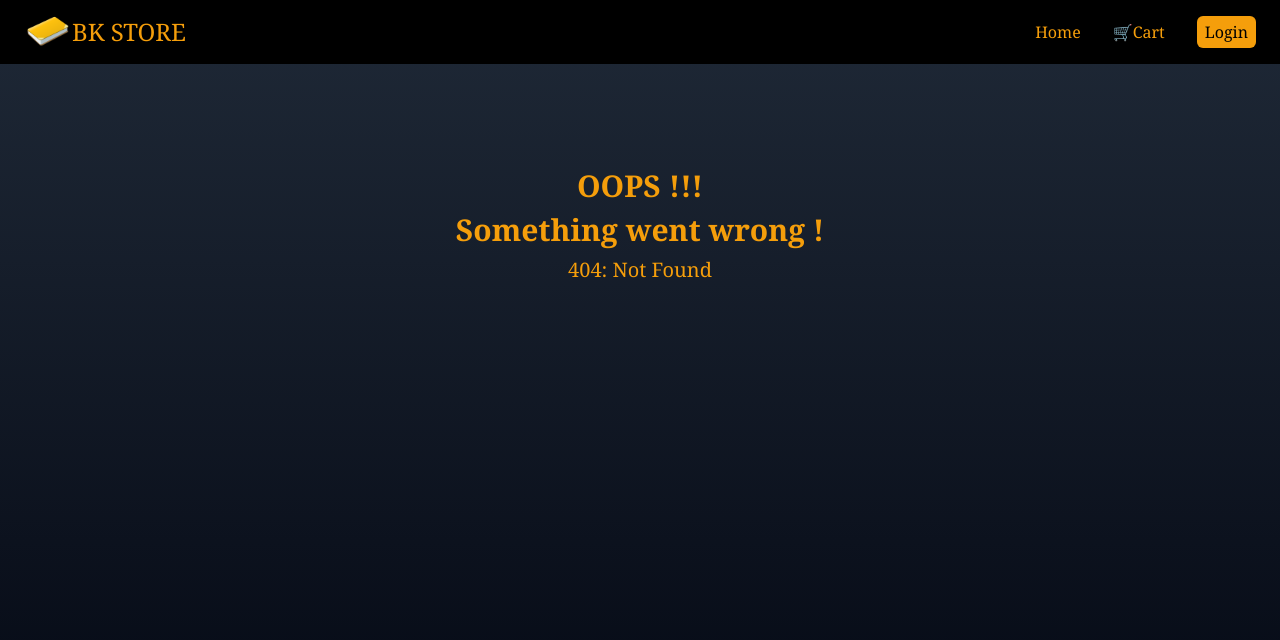
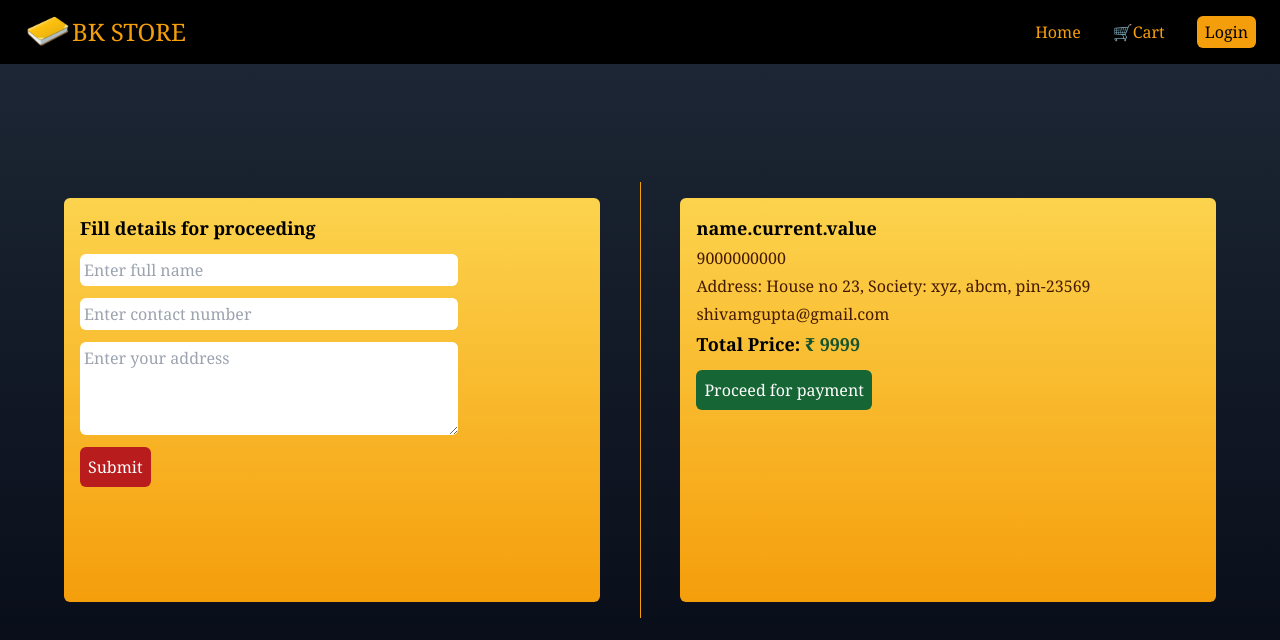
Before and after one commit to shivamgupta1830/book-store-react, a React (Create React App) app: page /checkout in a window 1280 px wide. Before the commit this address had no page. Shown: the top 640 px of the page. Built offline with nearby package versions, Linux system fonts and the light colour scheme.

Commit message:
checkout

```diff
--- a/src/App.js
+++ b/src/App.js
@@ -9,13 +9,13 @@
 import { Provider } from "react-redux";
 
 import appStore from "./utils/appStore";
+import Checkout from "./components/Checkout";
 
 function App() {
   return (
     <div>
       <Provider store={appStore}>
         <Header />
-
         <Outlet />
       </Provider>
     </div>
@@ -46,6 +46,10 @@
         path: "/cart",
         element: <Cart />,
       },
+      {
+        path: "/checkout",
+        element: <Checkout />,
+      },
     ],
     errorElement: <Error />,
   },
--- a/src/components/Body.js
+++ b/src/components/Body.js
@@ -4,9 +4,9 @@
 import Shimmer from "./Shimmer";
 
 const Body = () => {
+  const [query, setQuery] = useState();
+
   const [bookData, setBookData] = useState();
-
-  const [query, setQuery] = useState();
 
   useEffect(() => {
     const setDebouncing = setTimeout(() => {
@@ -44,7 +44,7 @@
         >
           <input
             type="text"
-            placeholder="Search book name such as React.."
+            placeholder="Search book title such as React.."
             className="rounded-l-md p-2 w-[78%] bg-black text-amber-500 font-normal text-base"
             onChange={(e) => {
               setQuery(e.target.value);
@@ -52,7 +52,7 @@
             gradient-to-t
             from-gray-950
             to-gray-800
-          ></input>
+          />
           <button
             type="submit"
             className="bg-black text-base font-normal hover:bg-gray-900 active:scale-105 text-amber-500 p-2 rounded-r-md w-[20%] ml-2"
--- a/src/components/BookCard.js
+++ b/src/components/BookCard.js
@@ -34,7 +34,7 @@
           </p>
 
           <Link to={`/book/${id}`}>
-            <button className="bg-black w-full text-amber-500 font-normal py-2 px-4 mt-1  text-sm rounded-md hover:bg-gray-900 hover:scale-105 transition-all">
+            <button className="bg-black w-full text-amber-500 font-normal py-2 px-4 mt-1  text-sm rounded-md hover:shadow-3xl hover:shadow-gray-800 transition-all">
               Details
             </button>
           </Link>
--- a/src/components/BookDetails.js
+++ b/src/components/BookDetails.js
@@ -75,7 +75,7 @@
                     href={link}
                     target="_blank"
                     rel="noopener"
-                    className="bg-amber-800 font-medium underline underline-offset-2 p-1 text-white rounded-md hover:bg-amber-700 transition-all"
+                    className=" font-bold hover:underline hover:underline-offset-2 p-1 text-amber-950 rounded-md transition-all"
                   >
                     know more on google books.
                   </Link>
--- a/src/components/Cart.js
+++ b/src/components/Cart.js
@@ -5,6 +5,7 @@
 import CartItemCard from "./CartItemCard";
 import { useDispatch } from "react-redux";
 import { clearCart } from "../utils/cartSlice";
+import { Link } from "react-router-dom";
 
 const Cart = () => {
   const items = useSelector((store) => store.cart.items);
@@ -21,7 +22,7 @@
           <div className="w-full flex flex-col justify-start items-start gap-2">
             <div className=" w-full flex justify-between">
               <p className="text-2xl text-amber-500 font-semibold ">
-                Your Cart 🛒
+                Your cart 🛒
               </p>
               <button
                 className="bg-red-700 font-normal text-white p-2 rounded-md hover:shadow-3xl hover:shadow-red-600  transition-all"
@@ -40,9 +41,11 @@
               <h5 className="text-lg  text-amber-500  font-bold">
                 Total Price: <span className="text-white">₹ 9999</span>
               </h5>
-              <button className="bg-green-700 font-normal text-white p-2 rounded-md hover:shadow-3xl hover:shadow-green-600 transition-all">
-                Checkout
-              </button>
+              <Link to="/checkout">
+                <button className="bg-green-700 font-normal text-white p-2 rounded-md hover:shadow-3xl hover:shadow-green-600 transition-all">
+                  Checkout
+                </button>
+              </Link>
             </div>
           </div>
         ) : (
--- a/src/components/CartItemCard.js
+++ b/src/components/CartItemCard.js
@@ -1,18 +1,23 @@
 import React from "react";
+import { useDispatch } from "react-redux";
 
 const CartItemCard = ({ item }) => {
+  const dispatch = useDispatch();
   const { volumeInfo, saleInfo } = item;
   const title = volumeInfo?.title ? volumeInfo?.title : "Title Unkown";
   const price = saleInfo?.listPrice?.amount ? saleInfo?.listPrice?.amount : 250;
+  const image = volumeInfo?.imageLinks?.thumbnail
+    ? volumeInfo?.imageLinks?.thumbnail
+    : volumeInfo?.imageLinks?.smallThumbnail;
+
+  const deleteItem = () => {
+    dispatch(deleteItem());
+  };
   return (
     <div className="w-full border-b border-slate-900">
       <div className="flex items-start justify-between px-1 py-2 gap-2">
         <div className="font-serif flex justify-start items-start gap-3">
-          <img
-            src="http://books.google.com/books/publisher/content?id=2HvGDwAAQBAJ&printsec=frontcover&img=1&zoom=5&edge=curl&imgtk=AFLRE70LsZ9qthSvXOOfekpRO-H5yctx-Z-I0sXUnipFJSKKDbrJsmt44KLJdjPTkQVkEck5Oj4iNr9cWfYsw0S0FfW_ORpQHFprcI5ByF5Xda_QzBwm6miIvaaSQ7tFU2R1beD_uIPo&source=gbs_api"
-            alt="cover"
-            className="object-contain size-20"
-          ></img>
+          <img src={image} alt="cover" className="object-contain size-20"></img>
           <div className="flex flex-col justify-start items-start">
             <p className="text-xl font-bold">{title}</p>
             <p className="text-base font-bold text-gray-700">
@@ -28,7 +33,10 @@
             <option value="1">3</option>
             <option value="1">4 (max)</option>
           </select>
-          <button className="bg-transparent text-sm  py-1 px-2 rounded-md hover:shadow-3xl hover:shadow-gray-800 border border-black hover:bg-black hover:text-amber-500 transition-all">
+          <button
+            className="bg-transparent text-sm  py-1 px-2 rounded-md hover:shadow-3xl hover:shadow-gray-800 border border-black hover:bg-black hover:text-amber-500 transition-all"
+            onClick={deleteItem}
+          >
             Delete item
           </button>
         </div>
--- /dev/null
+++ b/src/components/Checkout.js
@@ -0,0 +1,60 @@
+import React, { useRef } from "react";
+
+const Checkout = () => {
+  const name = useRef("Yor name");
+  const contact = useRef("+91 XXXXXXXXXX");
+  const address = useRef(
+    "House no 123, Street no 123, Colony xyz, City abcd , Pin - 222222"
+  );
+  return (
+    <div className=" font-serif flex  justify-center items-center gap-10  w-screen h-screen p-16 bg-gradient-to-t from-gray-950 to-gray-800">
+      <form className=" w-[50%] h-[60%] mx-auto r-0 l-0 flex flex-col justify-start items-start gap-3 bg-gradient-to-t from-amber-500 to-amber-300 p-4 rounded-md hover:shadow-3xl hover:shadow-amber-500" onSubmit={(e) => {e.preventDefault()}}>
+        <h3 className="text-lg font-bold">Fill details for proceeding</h3>
+        <input
+          type="text"
+          className="p-1 rounded-md w-[75%]"
+          placeholder="Enter full name"
+          ref={name}
+        />
+
+        <input
+          type="tel"
+          placeholder="Enter contact number"
+          className="p-1 rounded-md w-[75%]"
+          ref={contact}
+        />
+        <textarea
+          type="address"
+          placeholder="Enter your address"
+          className="p-1 rounded-md w-[75%] h-[25%]"
+          ref={address}
+        />
+        <button
+          type="submit"
+          className="bg-red-700 font-normal text-white p-2 rounded-md hover:shadow-3xl hover:shadow-red-600  transition-all"
+        >
+          Submit
+        </button>
+      </form>
+      <div className="h-[65%] w-[1px] bg-amber-500"></div>
+
+      <div className=" w-[50%] h-[60%] mx-auto r-0 l-0 flex flex-col justify-start items-start gap-1 bg-gradient-to-t from-amber-500 to-amber-300 p-4 rounded-md hover:shadow-3xl hover:shadow-amber-500">
+        <h3 className="font-bold text-lg">name.current.value</h3>
+
+        <p className="text-amber-950">9000000000</p>
+        <p className="text-amber-950">
+          Address: House no 23, Society: xyz, abcm, pin-23569
+        </p>
+        <h3 className=" text-amber-950">shivamgupta@gmail.com</h3>
+        <h2 className="font-bold text-lg">
+          Total Price: <span className="text-green-900">₹ 9999</span>
+        </h2>
+        <button className="text-base bg-green-800 p-2 mt-2 text-white rounded-md hover:shadow-3xl hover:shadow-green-700 hover:underline hover:underline-offset-4 transition-all">
+          Proceed for payment
+        </button>
+      </div>
+    </div>
+  );
+};
+
+export default Checkout;
--- a/src/components/Shimmer2.js
+++ b/src/components/Shimmer2.js
@@ -3,8 +3,8 @@
 const Shimmer2 = () => {
   return (
     <div className=" w-full h-full p-2 mt-4 bg-slate-500 gap-2 flex justify-center items-center rounded-md">
-      <div className="w-[30%] h-[370px] bg-slate-700 "></div>
-      <div className="w-[70%] h-[370px] bg-slate-700 flex flex-col p-2 "></div>
+      <div className="w-[30%] h-[370px] bg-slate-700"></div>
+      <div className="w-[70%] h-[370px] bg-slate-700 flex flex-col p-2"></div>
     </div>
   );
 };
--- a/src/utils/cartSlice.js
+++ b/src/utils/cartSlice.js
@@ -9,10 +9,10 @@
     addItem: (state, action) => {
       state.items.push(action.payload);
     },
-    deleteItem: (state, action) => {
-      state.items.pop(action.payload);
+    deleteItem: (state) => {
+      state.items.pop();
     },
-    clearCart: (state, action) => {
+    clearCart: (state) => {
       state.items.length = 0;
     },
   },
```
